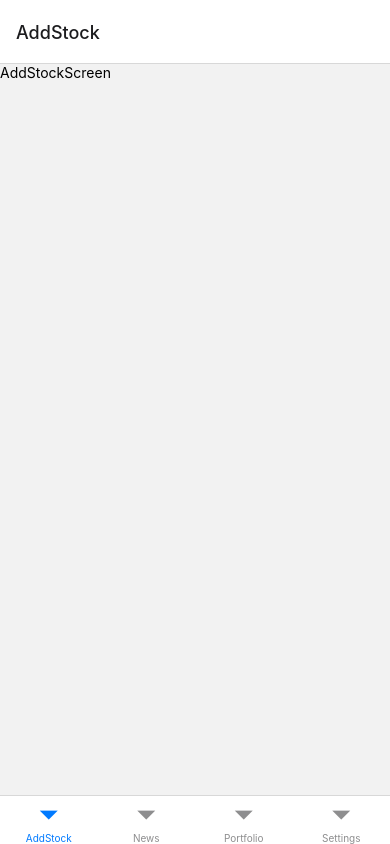
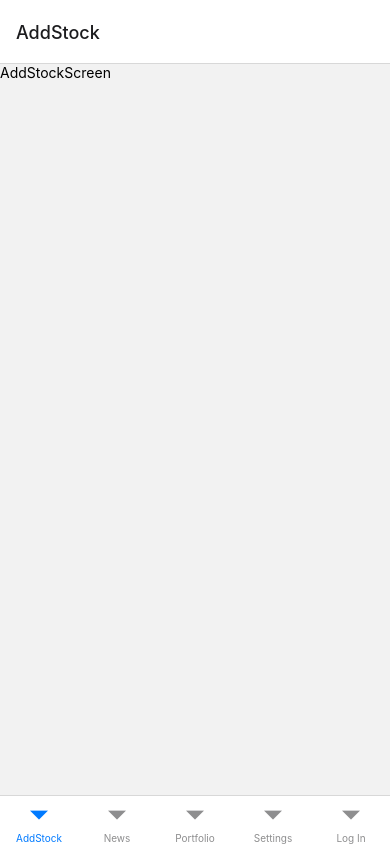
Before and after one commit to prince1107/finance-app, a React Native app: screen /Home in a window 390 px wide. Built offline with nearby package versions, Linux system fonts and the light colour scheme; no server answers.

Commit message:
added log in to tabs

```diff
--- a/navigation/tabs.js
+++ b/navigation/tabs.js
@@ -5,6 +5,7 @@ import AddStockScreen from '../screens/AddStockScreen';
 import NewsScreen from '../screens/NewsScreen';
 import PortfolioScreen from '../screens/PortfolioScreen';
 import SettingScreen from '../screens/SettingScreen';
+import LoginScreen from '../screens/LoginScreen';
 
 const Tab = createBottomTabNavigator();
 
@@ -15,6 +16,7 @@ const Tabs = () => {
             <Tab.Screen name="News" component={NewsScreen} />
             <Tab.Screen name="Portfolio" component={PortfolioScreen} />
             <Tab.Screen name="Settings" component={SettingScreen} />
+            <Tab.Screen name="Log In" component={LoginScreen} />
         </Tab.Navigator>
     );
 }
--- a/package.json
+++ b/package.json
@@ -30,5 +30,5 @@
     "@babel/core": "^7.20.0"
   },
   "private": true,
-  "packageManager": "yarn@4.0.1"
+  "packageManager": "yarn@4.0.2"
 }
--- a/screens/LoginScreen.js
+++ b/screens/LoginScreen.js
@@ -48,6 +48,7 @@ const LoginScreen = () => {
       .catch((error) => {
       const errorCode = error.code;
       const errorMessage = error.message;
+      console.log(error)
       });
     }
 
```
Also changed, not shown: .yarnrc.yml.
